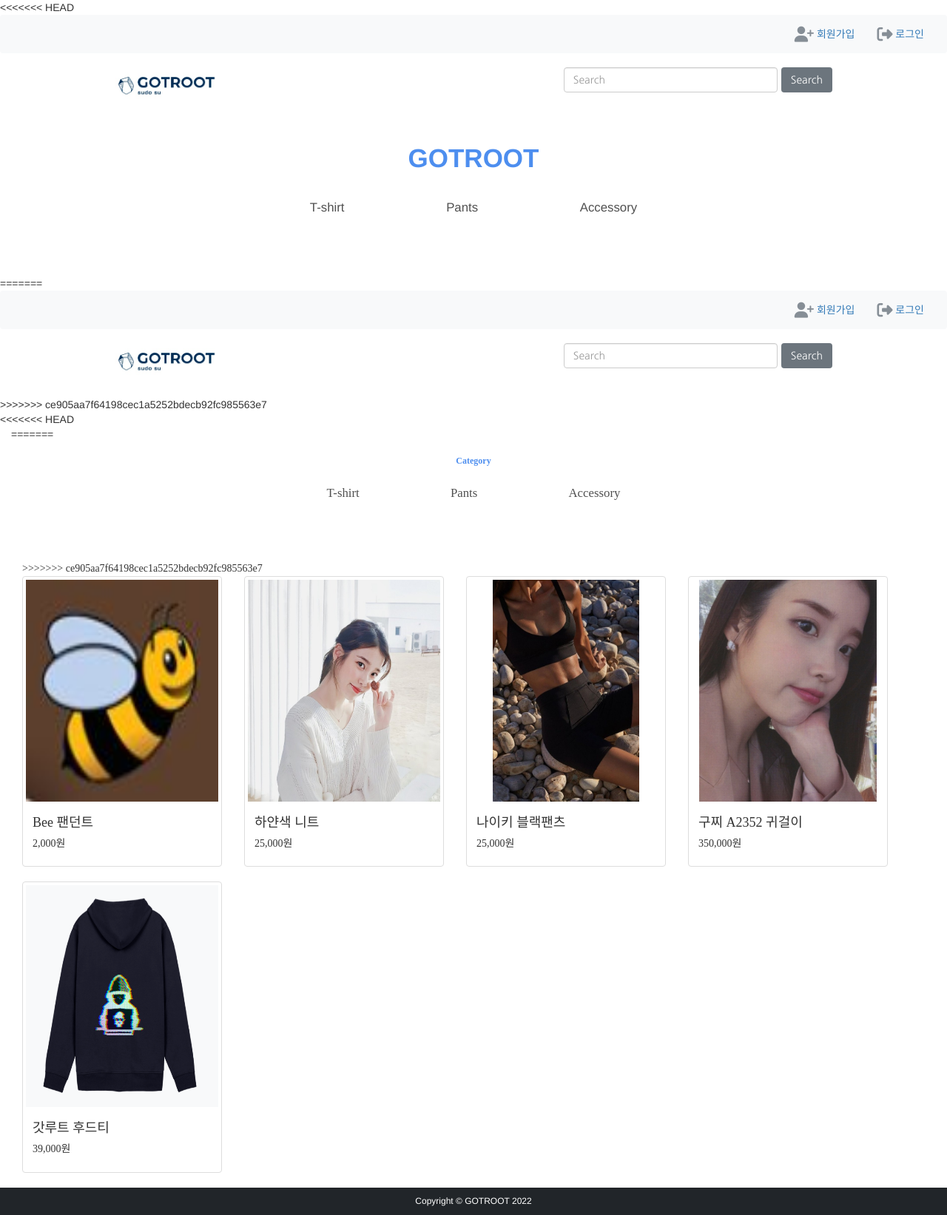
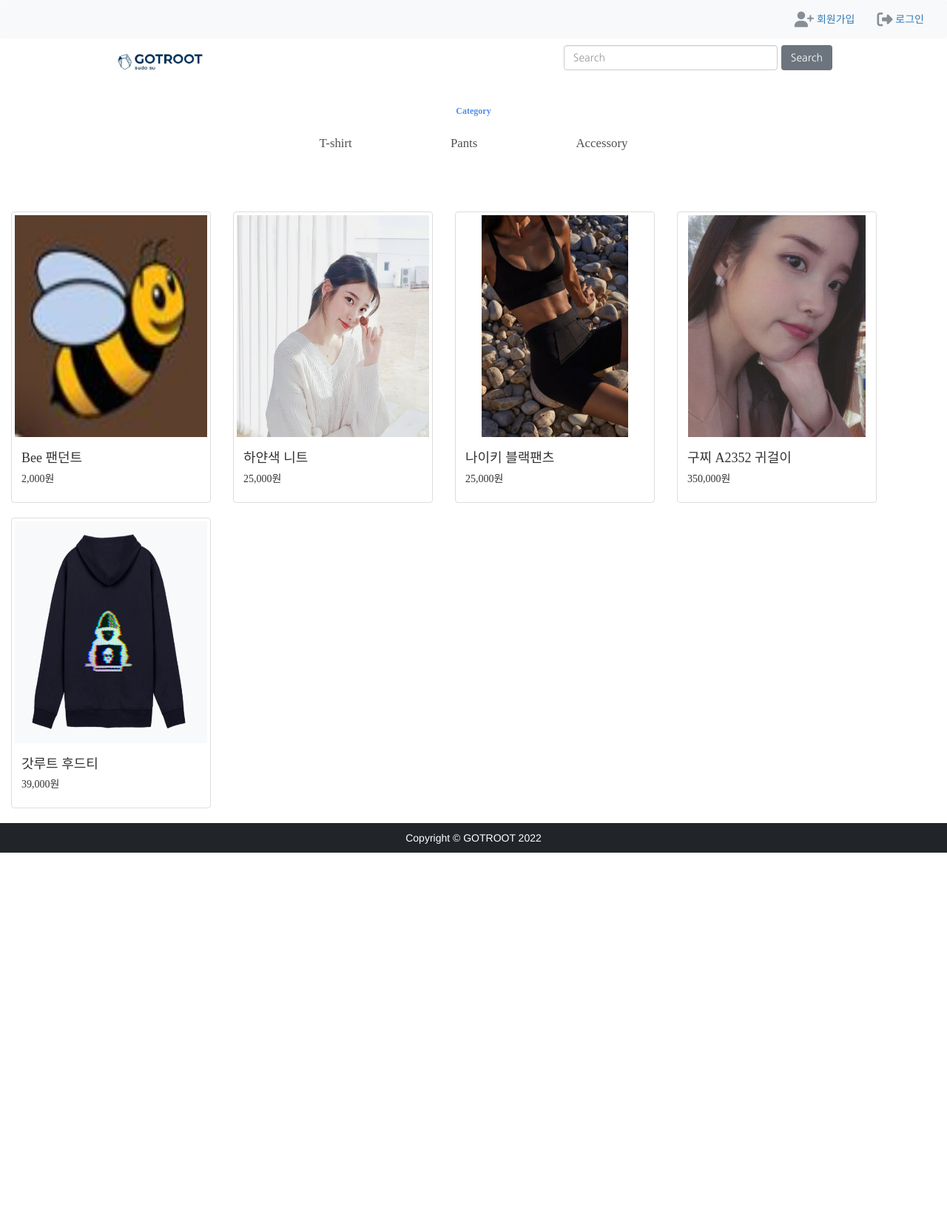
Before and after one commit to esther1282/onlineshop, a Django app: page / in a window 1280 px wide. Shown: the whole page at 74% size. After the commit the page ends 1153 px from the top, so only its background shows below. Run offline with Django 3.2, Linux system fonts and the light colour scheme; data comes from the database, SQL or seed files in the repository; both versions use the stored data as it was after the commit; some libraries are stand-ins or nearby versions.

Commit message:
navbar fixed

```diff
--- a/shop/templates/shop/base.html
+++ b/shop/templates/shop/base.html
@@ -9,14 +9,10 @@
     <title>{% block title %}{% endblock %}OnlineShop</title>
 </head>
 <body class="d-flex flex-column min-vh-100">
-<<<<<<< HEAD
-    {% include 'shop/user_navbar.html' %}
-    {% include 'shop/navbar.html' %}
-    {% include 'shop/category.html' %}
-=======
-    <div>    {% include 'shop/user_navbar.html' %}</div>
-    <div>    {% include 'shop/navbar.html' %}</div>
->>>>>>> ce905aa7f64198cec1a5252bdecb92fc985563e7
+    <div class="navbar-all sticky-top">
+        {% include 'shop/user_navbar.html' %}
+        {% include 'shop/navbar.html' %}
+    </div>
     <script src="https://kit.fontawesome.com/42209b930c.js" crossorigin="anonymous"></script>
     <script src="https://cdn.jsdelivr.net/npm/bootstrap@5.2.0-beta1/dist/js/bootstrap.bundle.min.js" integrity="sha384-pprn3073KE6tl6bjs2QrFaJGz5/SUsLqktiwsUTF55Jfv3qYSDhgCecCxMW52nD2" crossorigin="anonymous"></script>
     <!--폰트-->
--- a/shop/templates/shop/category.html
+++ /dev/null
@@ -1,10 +0,0 @@
-
-    <div class="menu">
-        <p class="menu-title">{% if category_name %}{{ category_name }}{% else %}GOTROOT{% endif %}
-        <ul class="nav justify-content-center nav-fill">
-        {% for category in categories %}
-            <li class="nav-item">
-                <a class="nav-link {% ifequal category_name category.title %}active{% endifequal %}" href="{% url 'shop:category' category.id %}">{{ category.title }}</a></li>
-        {% endfor %}
-        </ul>
-    </div>
--- a/shop/templates/shop/index.html
+++ b/shop/templates/shop/index.html
@@ -5,9 +5,6 @@
 Shop
 {% endblock title %}
 {% block content %}
-<<<<<<< HEAD
-    <div class="goods-container container-fluid">
-=======
     <div class="goods-container container-fluid" style="font-family: 'Century Gothic'">
         <div class="menu">
             <p class="menu-title">{% if category_name %}{{ category_name }}{% else %}Category{% endif %}
@@ -18,8 +15,6 @@ Shop
             {% endfor %}
             </ul>
         </div>
-
->>>>>>> ce905aa7f64198cec1a5252bdecb92fc985563e7
         <div class="row">
             {% if all_products %}
                 {% for product in all_products %}
--- a/shop/templates/shop/navbar.html
+++ b/shop/templates/shop/navbar.html
@@ -1,12 +1,13 @@
 {% load static %}
+<link rel="stylesheet" type="text/css" href="{% static 'css/shop/base.css' %}">
 <link rel="stylesheet" href="{% static 'css/cart/custom.css' %}">
 <link rel="stylesheet" href="http://maxcdn.bootstrapcdn.com/bootstrap/3.3.6/css/bootstrap.min.css">
 <script src="https://ajax.googleapis.com/ajax/libs/jquery/1.12.0/jquery.min.js"></script>
 <script src="http://maxcdn.bootstrapcdn.com/bootstrap/3.3.6/js/bootstrap.min.js"></script>
 
-<nav class="navbar navbar-expand-lg bg-white" style="padding: 10px; font-family: 'Nanum Gothic', sans-serif;">
+<nav class="navbar navbar-expand-lg bg-white" style="padding: 0px; font-family: 'Nanum Gothic', sans-serif;">
     <div class="container-fluid" style="width: 1000px;">
-        <a class="navbar-brand" href="{% url 'shop:index' %}"><img src="{% static 'images/로고.png' %}" style="width: auto; height: 40px;"></a>
+        <a class="navbar-brand" href="{% url 'shop:index' %}"><img src="{% static 'images/로고.png' %}" style="width: auto; height: 35px;"></a>
         <button class="navbar-toggler" type="button" data-bs-toggle="collapse" data-bs-target="#navbarSupportedContent" aria-controls="navbarSupportedContent" aria-expanded="false" aria-label="Toggle navigation">
             <span class="navbar-toggler-icon"></span>
         </button>
--- a/shop/templates/shop/user_navbar.html
+++ b/shop/templates/shop/user_navbar.html
@@ -4,7 +4,7 @@
 <script src="https://ajax.googleapis.com/ajax/libs/jquery/1.12.0/jquery.min.js"></script>
 <script src="http://maxcdn.bootstrapcdn.com/bootstrap/3.3.6/js/bootstrap.min.js"></script>
 
-<nav class="navbar navbar-expand-lg bg-light" style="padding: 0px; margin-bottom: 0px; font-family: 'Nanum Gothic', sans-serif;">
+<nav class="navbar navbar-expand-lg bg-light" style="padding: 0px;margin-bottom: 0px; font-family: 'Nanum Gothic', sans-serif;">
     <div class="container-fluid">
         <div class="collapse navbar-collapse" id="navbarSupportedContent">
             <ul class="nav navbar-nav navbar-right">
--- a/static/css/shop/base.css
+++ b/static/css/shop/base.css
@@ -1,3 +1,4 @@
+
 a {
     text-decoration: none;
 }
--- a/user/templates/user/base.html
+++ b/user/templates/user/base.html
@@ -19,9 +19,11 @@
     <title>{% block title %}{% endblock %}OnlineShop</title>
 </head>
 <body class="d-flex flex-column min-vh-100">
-    <div style="">    {% include 'shop/user_navbar.html' %}</div>
-    <div class="">    {% include 'shop/navbar.html' %}</div>
 
+    <div class="navbar-all sticky-top">
+        {% include 'shop/user_navbar.html' %}
+        {% include 'shop/navbar.html' %}
+    </div>
         {% for message in messages %}
                 <div class="alert {{ message.tags }} alert-auto-dismissible alert-dismissible notification-container text-center" role="alert">
                     <button type="button" class="close" data-dismiss="alert" aria-label="Close">
```
Also changed, not shown: cart/templates/cart/index.html (+4 -3 lines), order/templates/order/base.html (+5 -2 lines), db.sqlite3.
